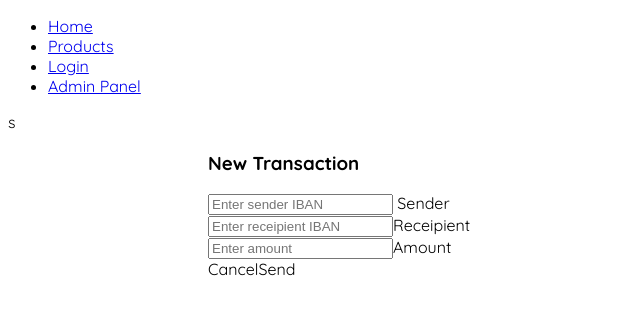
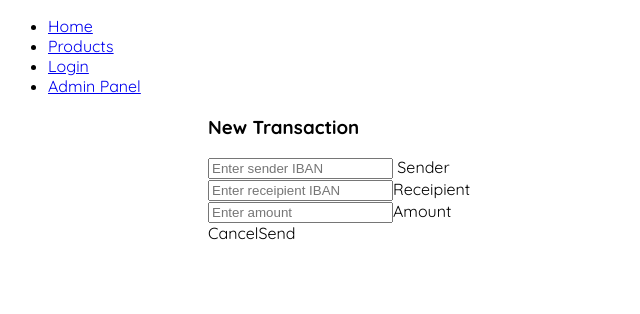
Before and after one commit to hohyunLee96/Banking-App-FrontEnd, a Vue app: page /createtransaction in a window 1280 px wide. Shown: the top 314 px of the page, without its empty margins (0-640 px from the left). Built offline with nearby package versions, Linux system fonts and the light colour scheme; the HTML template or start-up script is replaced by a standard one.

Commit message:
tried to add select

```diff
--- a/src/components/transactions/CreateTransaction.vue
+++ b/src/components/transactions/CreateTransaction.vue
@@ -1,6 +1,6 @@
 <template lang="">
     <form ref="form">
-  <section class="h-100 bg-dark">s
+  <section class="h-100 bg-dark">
       <div class="container py-5 h-100">
           <div class="row d-flex justify-content-center align-items-center h-100">
               <div class="col">
--- a/src/components/transactions/TransactionList.vue
+++ b/src/components/transactions/TransactionList.vue
@@ -3,6 +3,7 @@
         <div class="admin-panel">
             <!-- Admin panel content -->
         </div>
+
         <div class="container">
             <h2 class="mt-3 mt-lg-5">Transactions</h2>
             <button type="button" class="btn btn-primary mt-3" @click="this.$router.push('/createTransaction');">
```
